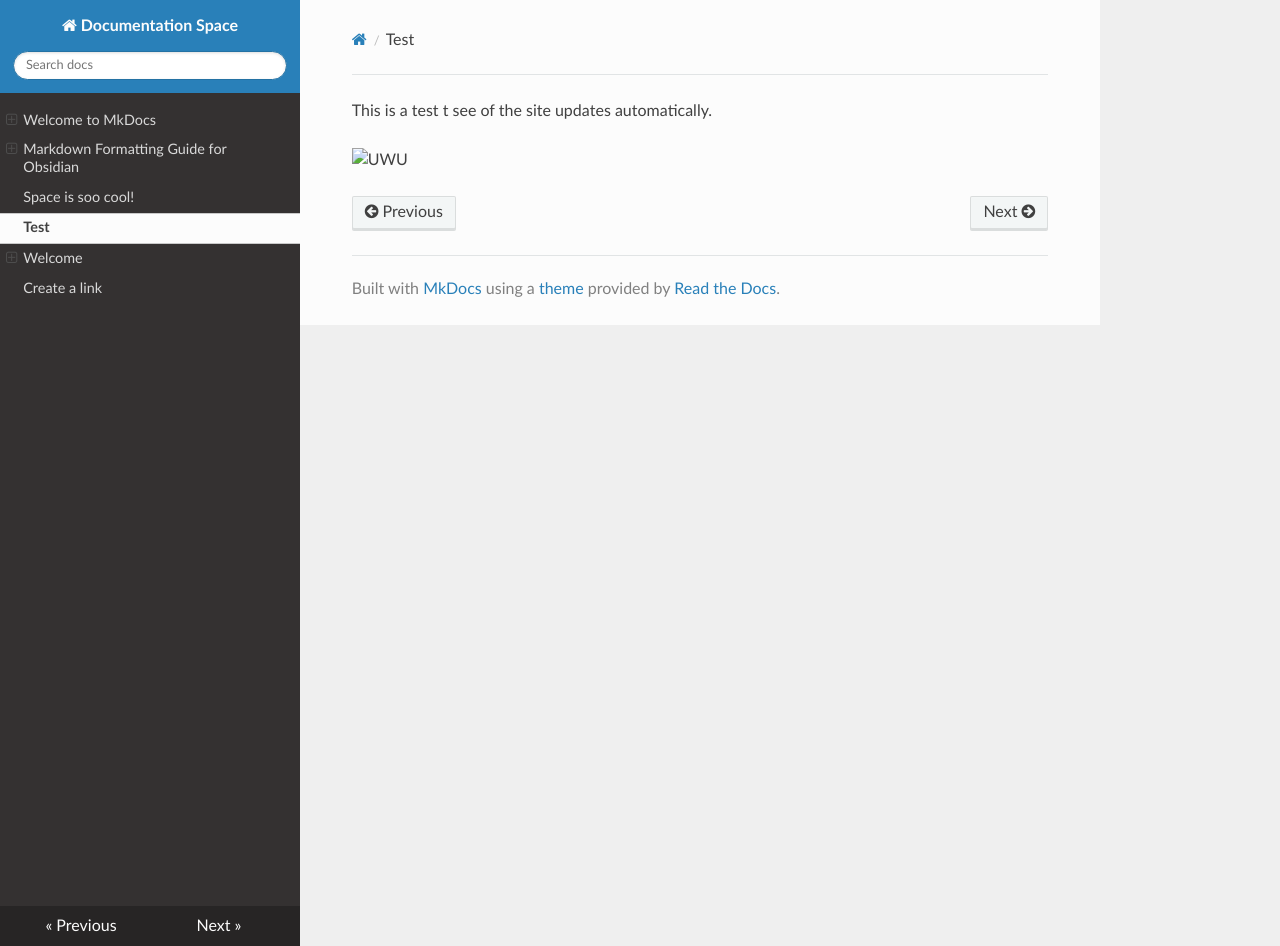
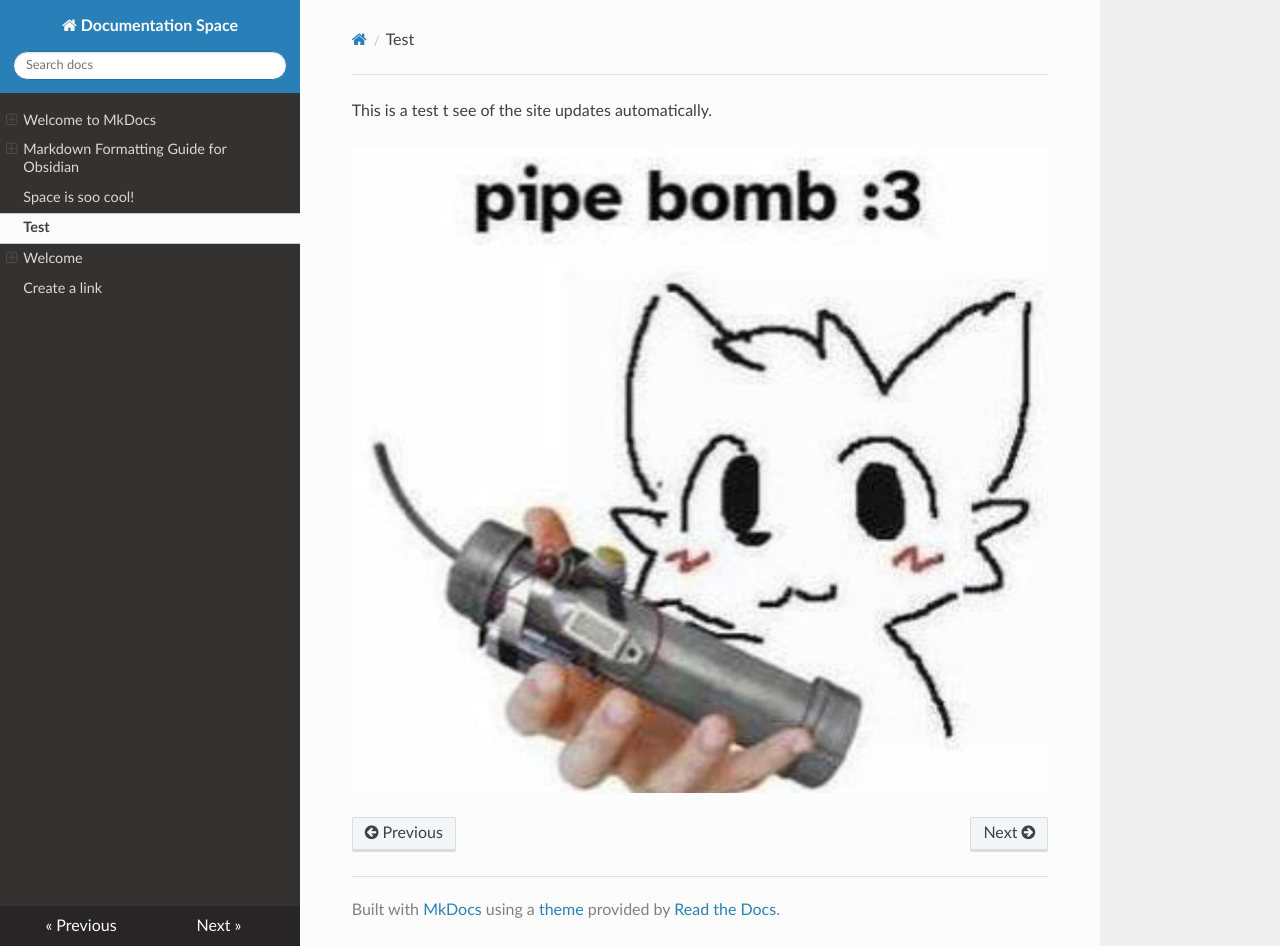
Before and after one commit to Angads17-Code/Documentation-Space, an MkDocs documentation site: the page built from docs/Test.md, in a window 1280 px wide and 946 px high. Built offline with MkDocs 1.6.1, drawn with Linux system fonts in a browser that asks for light colours; nearby versions of some CDN libraries.

Commit message:
Update Test.md
Stupid case was wrong

```diff
--- a/docs/Test.md
+++ b/docs/Test.md
@@ -1,3 +1,3 @@
 This is a test t see of the site updates automatically.
 
-![UWU](images/boykisser.jpg)
+![UWU](images/Boykisser.jpg)
```
